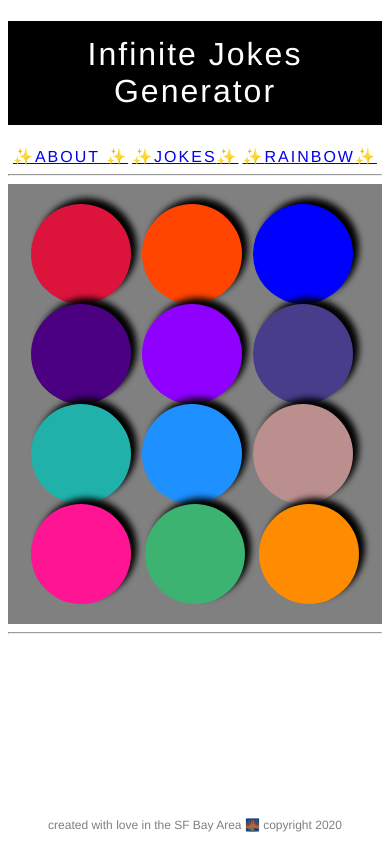
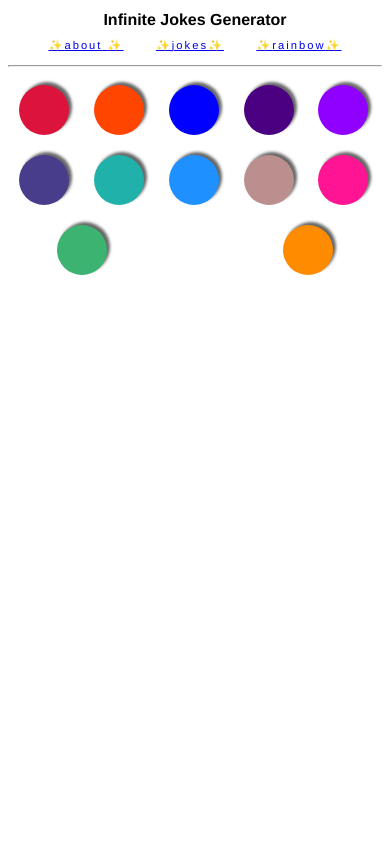
Before and after one commit to mzprizm/react-app-project, a React (Create React App) app in the folder react-app/: page /Rainbow in a window 390 px wide. Built offline with nearby package versions, Linux system fonts and the light colour scheme.

Commit message:
more updates to styling and responsiveness

```diff
--- a/react-app/src/App.js
+++ b/react-app/src/App.js
@@ -4,7 +4,6 @@ import "./styles.css";
 import Button from "./Components/Button";
 import JokeSetup from "./Components/JokeSetup";
 import JokePunchline from "./Components/JokePunchline";
-import Link from "react-router-dom";
 
 export default function App() {
 /* USESTATES */
@@ -32,8 +31,6 @@ export default function App() {
     return randomcolors[randomIndex];
   };
 
-/* Render */
-  /* first render */
   if (!showing)
     return (
       <>
@@ -47,12 +44,9 @@ export default function App() {
       </>
     );
 
-
-  /* after the first time, renders this: */
   else
     return (
       <>
-
         <div className="App">
           <JokeSetup json={json} />
           <br />
--- a/react-app/src/Components/About.js
+++ b/react-app/src/Components/About.js
@@ -7,8 +7,7 @@ export default function About() {
     <>
       <div className="about-row">
         <br />
-        <h4>About Infinite Jokes Generator</h4>
-        <p>This is so we can all enjoy a few more laughs! Built by Carolyn Nickell.</p>
+        <p>This is so we can all enjoy a few more laughs! <br /><br /> Built by Carolyn Nickell</p>
       </div>
     </>
   );
--- a/react-app/src/Components/Bridge.js
+++ b/react-app/src/Components/Bridge.js
@@ -22,7 +22,7 @@ export default function Bridge() {
         <Route exact path="/Rainbow" component={Rainbow}/>
        <Redirect to="/"/>
        </Switch>
-       <hr />
+
        <Flex flex-wrap="wrap" flexDirection="row" justify-content="center">
         <Footer />
       </Flex>
--- a/react-app/src/Components/Footer.js
+++ b/react-app/src/Components/Footer.js
@@ -1,5 +1,4 @@
 import React from "react";
-import Emoji from "./Emoji";
 
 export default function Footer() {
   console.log("Footer.js: ");
@@ -7,7 +6,7 @@ export default function Footer() {
   return (
     <>
       <div className="footer">
-        <p>created with love in the SF Bay Area <Emoji symbol="🌉" label="golden gate bridge"/> copyright 2020 </p>
+        <p>copyright 2020 </p>
       </div>
     </>
   );
--- a/react-app/src/Components/Header.js
+++ b/react-app/src/Components/Header.js
@@ -8,14 +8,14 @@ export default function Header() {
 
   return (
     <>
-    <Flex alignItems="top" display="block" flexDirection="column" justifyContent="flex-end" background-color="black" color="white">
+    <Flex alignItems="top" display="block" flexDirection="column" justifyContent="flex-end">
           <h1>Infinite Jokes Generator</h1>
       </Flex>
-      <Flex alignItems="top" flexDirection="row" justifyContent="space-around">
+      <Flex className="header-nav" alignItems="top" flexDirection="row" justifyContent="space-around" flexWrap="no-wrap">
             <div></div>
             <div></div>
             <div className="header-link"><Link to="/About"><Emoji symbol="✨" label="sparkles"/>
- ABOUT <Emoji symbol="✨" label="sparkles"/></Link></div>
+ <span font-color="black">ABOUT</span> <Emoji symbol="✨" label="sparkles"/></Link></div>
             <br />
             <div className="header-link"><Link to="/App"><Emoji symbol="✨" label="sparkles"/>JOKES<Emoji symbol="✨" label="sparkles"/></Link></div>
             <br />
--- a/react-app/src/Components/Rainbow.js
+++ b/react-app/src/Components/Rainbow.js
@@ -9,7 +9,7 @@ function Rainbow(props) {
 
   return (
     <>
-      <div style={{background: "gray", color: "white", padding: "20px"}}>
+      <div>
         <RainbowDivs />
       </div>
     </>
--- a/react-app/src/Components/RainbowDivs.js
+++ b/react-app/src/Components/RainbowDivs.js
@@ -1,5 +1,4 @@
 import React from "react";
-import App from "../App";
 import Flex from "./Flex";
 
 export default function RainbowDivs() {
--- a/react-app/src/styles.css
+++ b/react-app/src/styles.css
@@ -1,16 +1,39 @@
 *, *:after, *:before {
   box-sizing: border-box;
+}
+Yes
+h1 {
+  letter-spacing: 2px;
+  font-weight: bold;
+  padding: 15px;
+}
+
+button {
+  font-family: helvetica, sans-serif;
+  font-size: 1.15em;
+  padding: 15px;
+  border: 2px solid black;
+  box-shadow: 6px -3px 3px black;
+}
+
+button:hover {
+  font-family: helvetica, sans-serif;
+  font-size: 1.15em;
+  padding: 15px;
+  border: 2px solid pink;
+  cursor: pointer;
+}
+
+button:active {
+  font-family: helvetica, sans-serif;
+  font-size: 1.15em;
+  padding: 15px;
+  border: 2px solid black;
 }
 
 .App {
   font-family: helvetica, sans-serif;
   text-align: center;
-}
-
-h1 {
-  letter-spacing: 2px;
-  font-weight: lighter;
-  padding: 15px;
 }
 
 .Bridge-App {
@@ -28,7 +51,24 @@ h1 {
   text-decoration: none;
   font-style: bold;
   letter-spacing: 2px;
-  text-transform: uppercase;
+  text-transform: lowercase;
+}
+
+.header-link:hover {
+  text-decoration: none;
+  font-style: bold;
+  letter-spacing: 2px;
+  text-transform: lowercase;
+  color: purple;
+}
+.header-link:active {
+  text-decoration: none;
+  letter-spacing: 2px;
+  text-transform: lowercase;
+}
+
+.header-nav {
+  text-decoration: none;
 }
 
 .reveal {
@@ -39,20 +79,12 @@ h1 {
   font-family: helvetica, sans-serif;
   color: gray;
   font-style: light;
-  font-size: .75em;
+  font-size: .5em;
   position:absolute;
     left:0;
     bottom:0;
     right:0;
 }
-
-button {
-  font-family: helvetica, sans-serif;
-  font-size: 1.15em;
-  padding: 15px;
-  border: 2px solid black;
-}
-
 
 .jokes-row-revealed {
 	font-weight: bold;
@@ -63,20 +95,62 @@ button {
 	font-weight: lighter;
 }
 
+/* RAINBOW BOX DOT DIVS */
 .rainbowbox {
   height: 100px;
   width: 100px;
-/*  padding: 30px 30px 30px 30px;
-*/  border-radius: 50px;
-  box-shadow: 6px -6px 6px black;
+  margin: 10px;
+  border-radius: 50px;
+  box-shadow: 6px -6px 6px rgba(0,0,0,.6);
 }
 
 .rainbowbox:hover {
   background-color: black;
-  box-shadow: 6px 6px 6px black;
+  box-shadow: 6px 6px 6px rgba(0,0,0,.6);
 }
 
 .rainbowbox:active {
   background-color: black;
   box-shadow: 6px 6px 6px white;
 }
+
+@media only screen and (max-width: 600px) {
+  .rainbowbox {
+    height: 50px;
+    width: 50px;
+    border-radius: 25px;
+    box-shadow: 3px -3px 3px rgba(0,0,0,.6);
+  }
+  .rainbowbox:hover {
+  background-color: black;
+  box-shadow: 3px 3px 3px rgba(0,0,0,.6);
+}
+  .rainbowbox:active {
+  background-color: black;
+  box-shadow: 3px 3px 3px pink;
+}
+  h1 {
+    font-size: 1em;
+  }
+  .header-link {
+    font-size: .7em;
+  }
+  button {
+    font-size: .7em;
+    padding: 8px;
+  }
+  button:hover {
+  font-family: helvetica, sans-serif;
+  font-size: .8em;
+  padding: 8px;
+  border: 2px solid pink;
+  cursor: pointer;
+}
+  .jokes-row-revealed {
+  font-weight: bold;
+  font-size: 1em;
+}
+.footer {
+  display: none;
+}
+}
```
